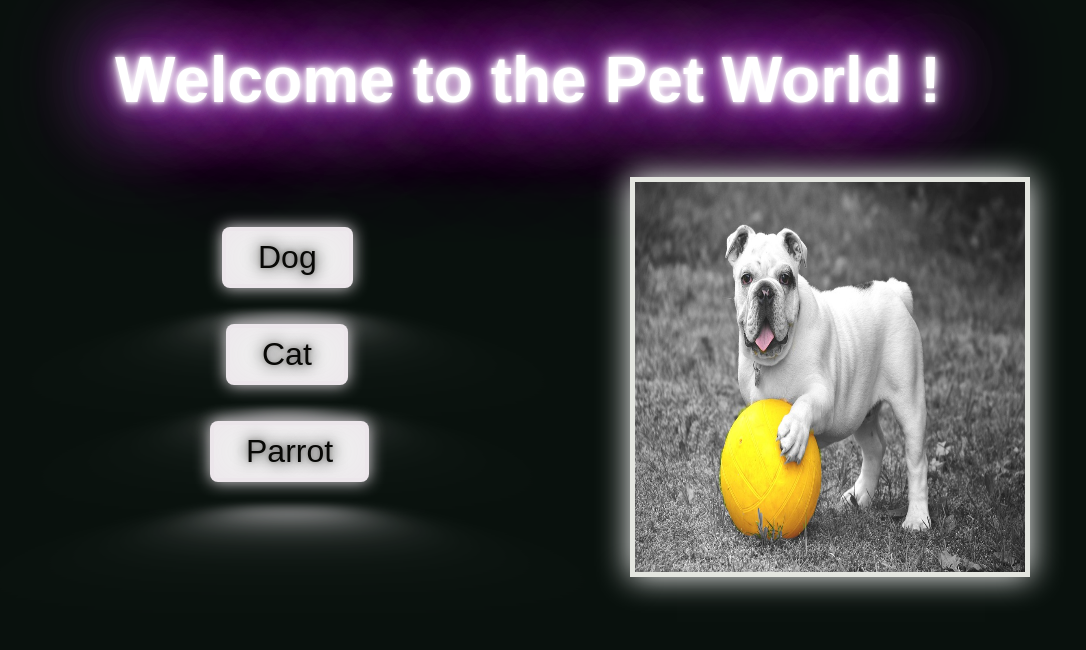
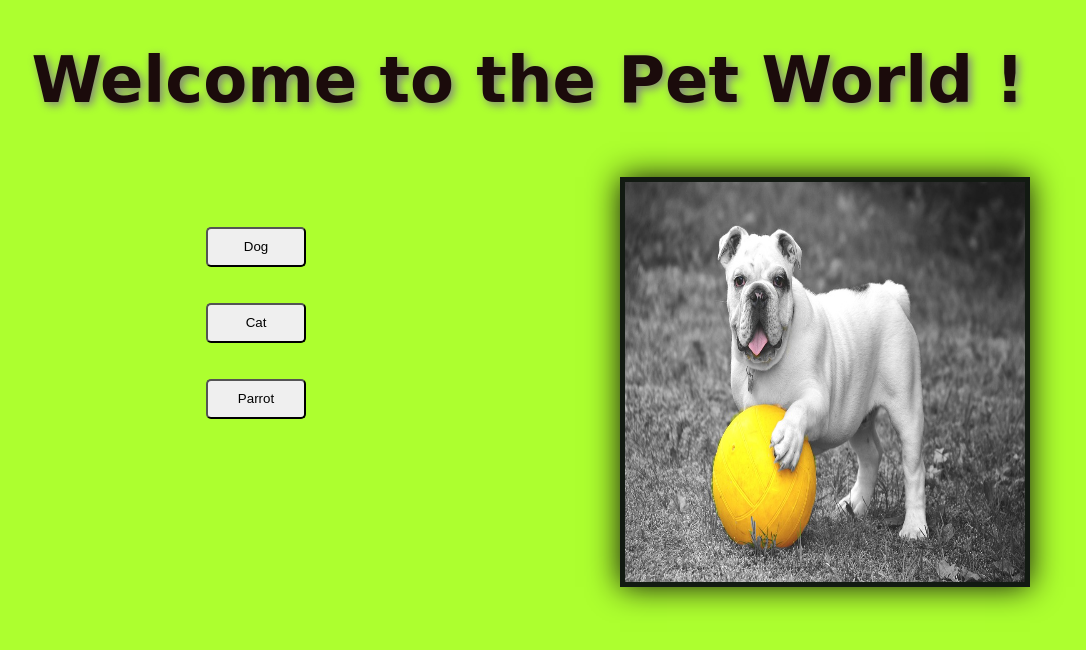
Before and after one commit to swarajtrivedi/Pet-World, a plain HTML site: page index.html in a window 1280 px wide. Shown: the whole page, without its empty margins (82-1168 px from the left). Drawn offline with Linux system fonts and the light colour scheme.

Commit message:
Update index.css

```diff
--- a/index.css
+++ b/index.css
@@ -1,17 +1,9 @@
-:root {
-  --clr-neon: rgba(236, 230, 235, 0.973);
-  --clr-bg: rgb(9, 17, 13);
-}
-*,
-*::before,
-*::after {
-  box-sizing: border-box;
-}
+
 body {
   min-height: 40vh;
-  background: var(--clr-bg);
+  background: greenyellow;
   font-family: "Franklin Gothic Medium", "Arial Narrow", Arial, sans-serif;
-  color: var(--clr-neon);
+  color: black;
   padding-right: 10rem;
 }
 .heading {
@@ -21,20 +13,13 @@ body {
 }
 .flex-container {
   display: flex;
+  padding-left: 80px;
 }
 
 .flex-child {
   flex: 1;
 }
-.btn-1{
-    padding-left: 6rem;
-}
-.btn-2{
-    padding-left: 6.25rem;
-}
-.btn-3{
-    padding-left: 5.25rem;
-}
+
 .flex-child:first-child {
   margin-right: 20px;
   margin-left: 200px;
@@ -42,95 +27,30 @@ body {
   margin-top: 50px;
 }
 
-.nbutton {
-  font-size: 2rem;
-  cursor: pointer;
-  text-decoration: none;
-  color: rgb(8, 8, 6);
-  border: var(--clr-neon) 0.125em solid;
-  padding: 0.25em 1em;
-  border-radius: 0.25em;
-  text-shadow: 0 0 0.125em rgba(19, 16, 16, 0.3), 0 0 0.45em currentColor;
-  box-shadow: inset 0 0 0.95em 0 var(--clr-neon), 0 0 0.5em 0 var(--clr-neon);
-  position: relative;
+button{
+  width: 100px;
+  height: 40px;
+  border-radius: 5px;
+
 }
 
-.nbutton::before {
-  pointer-events: none;
-  content: "";
-  position: absolute;
-  background: var(--clr-neon);
-  top: 120%;
-  left: 0;
-  width: 100%;
-  height: 100%;
-  transform: perspective(1em) rotateX(40deg) scale(1, 0.35);
-  filter: blur(1em);
-  opacity: 0.7;
-}
-
-.nbutton::after {
-  content: "";
-  position: absolute;
-  top: 0;
-  bottom: 0;
-  left: 0;
-  right: 0;
-  box-shadow: 0 0 2em 0.5em var(--clr-neon);
-  opacity: 0;
-  background-color: var(--clr-neon);
-  z-index: -1;
-  transition: opacity 100ms linear;
-}
-
-.nbutton:hover,
-.nbutton:focus {
-  color: var(--clr-bg);
-  text-shadow: none;
-}
-
-.nbutton:hover::before,
-.nbutton:focus::before {
-  opacity: 1;
-}
-.nbutton:hover::after,
-.nbutton:focus::after {
-  opacity: 1;
+.bn{
+  background-color: yellow;
+  box-shadow: 0px 0px 30px rgb(17, 14, 14);
 }
 
 img {
-  border: 5px solid rgb(228, 230, 224);
-  box-shadow: 0px 0px 30px white;
+  border: 5px solid rgb(18, 26, 18);
+  box-shadow: 0px 0px 30px rgb(17, 14, 14);
   height: 400px;
   width: 400px;
 }
 h1 {
   font-size: 4rem;
-  font-family: Arial, Helvetica, sans-serif;
+  font-family:cursive;
   justify-content: center;
   text-align: center;
-  color: #fff;
-  animation: flicker 1.5s infinite alternate;
-  text-shadow: 0 0 7px #fff, 0 0 10px #fff, 0 0 21px #fff, 0 0 42px rgb(166, 89, 238),
-    0 0 82px rgb(206, 61, 250), 0 0 92px rgb(239, 80, 245), 0 0 102px rgb(174, 92, 241), 0 0 151px rgb(197, 73, 247);
+  color: rgb(27, 11, 11);
+  text-shadow: 3px 3px 10px grey;
 
 }
-
-@keyframes flicker {
-  0%,
-  18%,
-  22%,
-  25%,
-  53%,
-  57%,
-  100% {
-    text-shadow: 0 0 4px #fff, 0 0 11px #fff, 0 0 19px #fff, 0 0 40px rgb(180, 46, 221),
-      0 0 80px rgb(197, 76, 245), 0 0 90px rgb(223, 71, 243), 0 0 100px rgb(222, 78, 241), 0 0 150px rgb(240, 81, 240);
-  }
-
-  20%,
-  24%,
-  55% {
-    text-shadow: none;
-  }
-}
```
